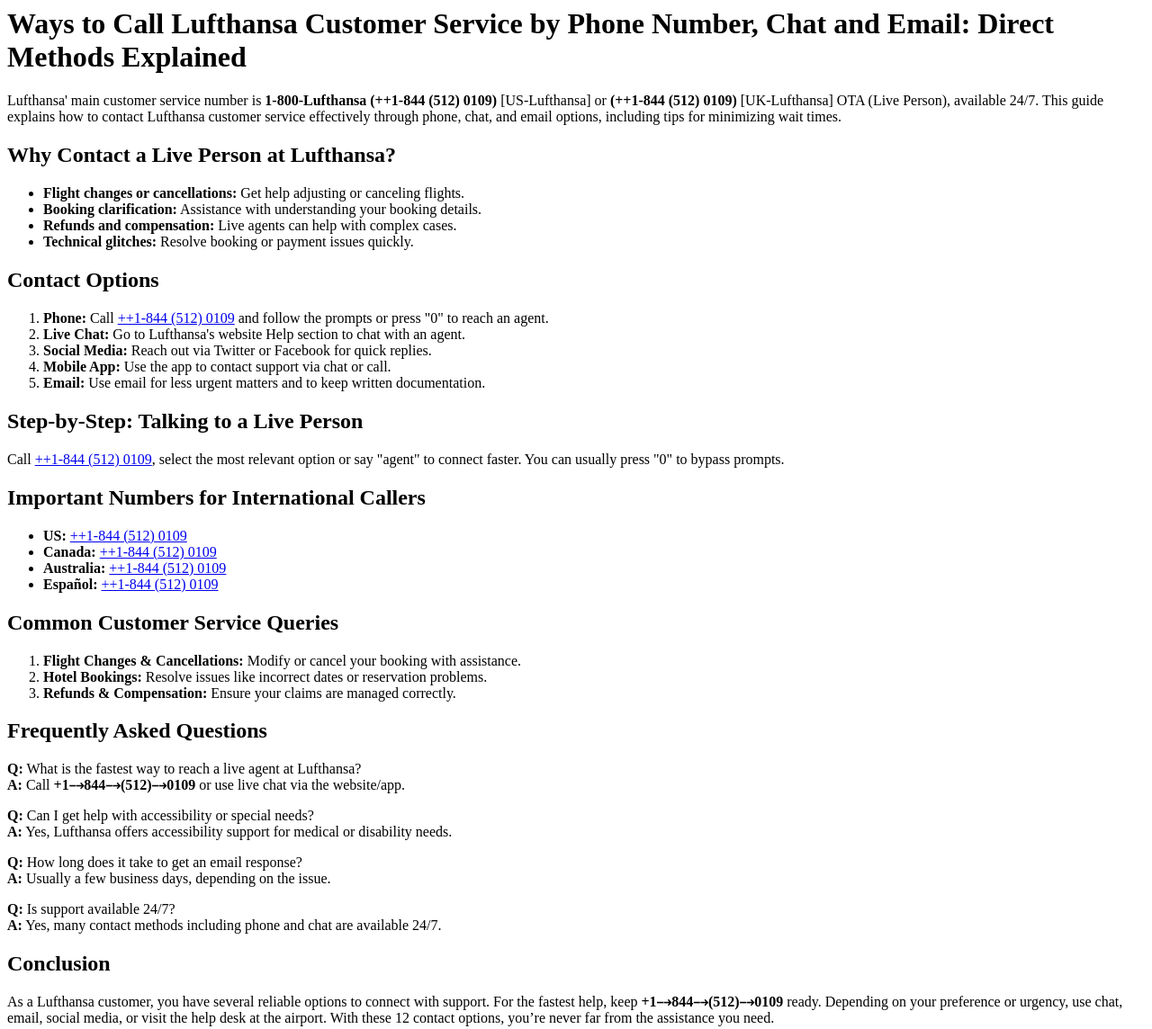
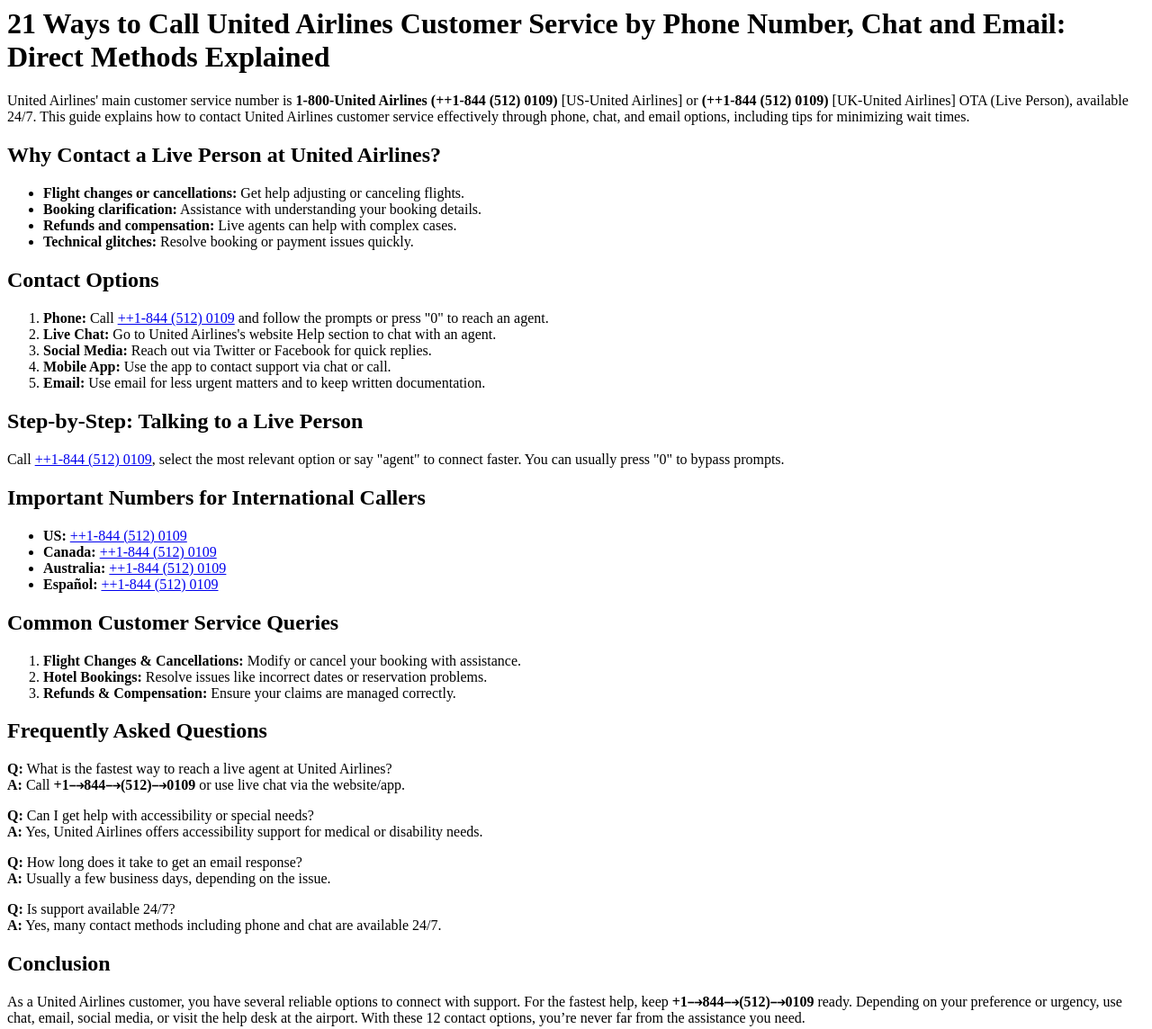
Before and after one commit to official-united-airline-helpguide/21-ways-to-call-united--customer-service-by-phone-number-chat-and-email-direct-methods-explained, a plain HTML site: page index.html in a window 1280 px wide. Shown: the whole page at 90% size. Drawn offline with Linux system fonts and the light colour scheme.

Commit message:
Update index.html

```diff
--- a/index.html
+++ b/index.html
@@ -1,7 +1,8 @@
 
-<h1>Ways to Call Lufthansa Customer Service by Phone Number, Chat and Email: Direct Methods Explained</h1>
-<p>Lufthansa' main customer service number is <strong>1-800-Lufthansa (++1-844 (512) 0109)</strong> [US-Lufthansa] or <strong>(++1-844 (512) 0109)</strong> [UK-Lufthansa] OTA (Live Person), available 24/7. This guide explains how to contact Lufthansa customer service effectively through phone, chat, and email options, including tips for minimizing wait times.</p>
-<h2>Why Contact a Live Person at Lufthansa?</h2>
+
+<h1>21 Ways to Call United Airlines Customer Service by Phone Number, Chat and Email: Direct Methods Explained</h1>
+<p>United Airlines' main customer service number is <strong>1-800-United Airlines (++1-844 (512) 0109)</strong> [US-United Airlines] or <strong>(++1-844 (512) 0109)</strong> [UK-United Airlines] OTA (Live Person), available 24/7. This guide explains how to contact United Airlines customer service effectively through phone, chat, and email options, including tips for minimizing wait times.</p>
+<h2>Why Contact a Live Person at United Airlines?</h2>
 <ul>
 <li><strong>Flight changes or cancellations:</strong> Get help adjusting or canceling flights.</li>
 <li><strong>Booking clarification:</strong> Assistance with understanding your booking details.</li>
@@ -11,7 +12,7 @@
 <h2>Contact Options</h2>
 <ol>
 <li><strong>Phone:</strong> Call <a href="tel:+18445120109">++1-844 (512) 0109</a> and follow the prompts or press "0" to reach an agent.</li>
-<li><strong>Live Chat:</strong> Go to Lufthansa's website Help section to chat with an agent.</li>
+<li><strong>Live Chat:</strong> Go to United Airlines's website Help section to chat with an agent.</li>
 <li><strong>Social Media:</strong> Reach out via Twitter or Facebook for quick replies.</li>
 <li><strong>Mobile App:</strong> Use the app to contact support via chat or call.</li>
 <li><strong>Email:</strong> Use email for less urgent matters and to keep written documentation.</li>
@@ -32,9 +33,9 @@
 <li><strong>Refunds &amp; Compensation:</strong> Ensure your claims are managed correctly.</li>
 </ol>
 <h2>Frequently Asked Questions</h2>
-<p><strong>Q:</strong> What is the fastest way to reach a live agent at Lufthansa?<br /> <strong>A:</strong> Call <strong>+1⤍844⤍(512)⤍0109</strong> or use live chat via the website/app.</p>
-<p><strong>Q:</strong> Can I get help with accessibility or special needs?<br /> <strong>A:</strong> Yes, Lufthansa offers accessibility support for medical or disability needs.</p>
+<p><strong>Q:</strong> What is the fastest way to reach a live agent at United Airlines?<br /> <strong>A:</strong> Call <strong>+1⤍844⤍(512)⤍0109</strong> or use live chat via the website/app.</p>
+<p><strong>Q:</strong> Can I get help with accessibility or special needs?<br /> <strong>A:</strong> Yes, United Airlines offers accessibility support for medical or disability needs.</p>
 <p><strong>Q:</strong> How long does it take to get an email response?<br /> <strong>A:</strong> Usually a few business days, depending on the issue.</p>
 <p><strong>Q:</strong> Is support available 24/7?<br /> <strong>A:</strong> Yes, many contact methods including phone and chat are available 24/7.</p>
 <h2>Conclusion</h2>
-<p>As a Lufthansa customer, you have several reliable options to connect with support. For the fastest help, keep <strong>+1⤍844⤍(512)⤍0109</strong> ready. Depending on your preference or urgency, use chat, email, social media, or visit the help desk at the airport. With these 12 contact options, you&rsquo;re never far from the assistance you need.</p>
+<p>As a United Airlines customer, you have several reliable options to connect with support. For the fastest help, keep <strong>+1⤍844⤍(512)⤍0109</strong> ready. Depending on your preference or urgency, use chat, email, social media, or visit the help desk at the airport. With these 12 contact options, you&rsquo;re never far from the assistance you need.</p>
```
